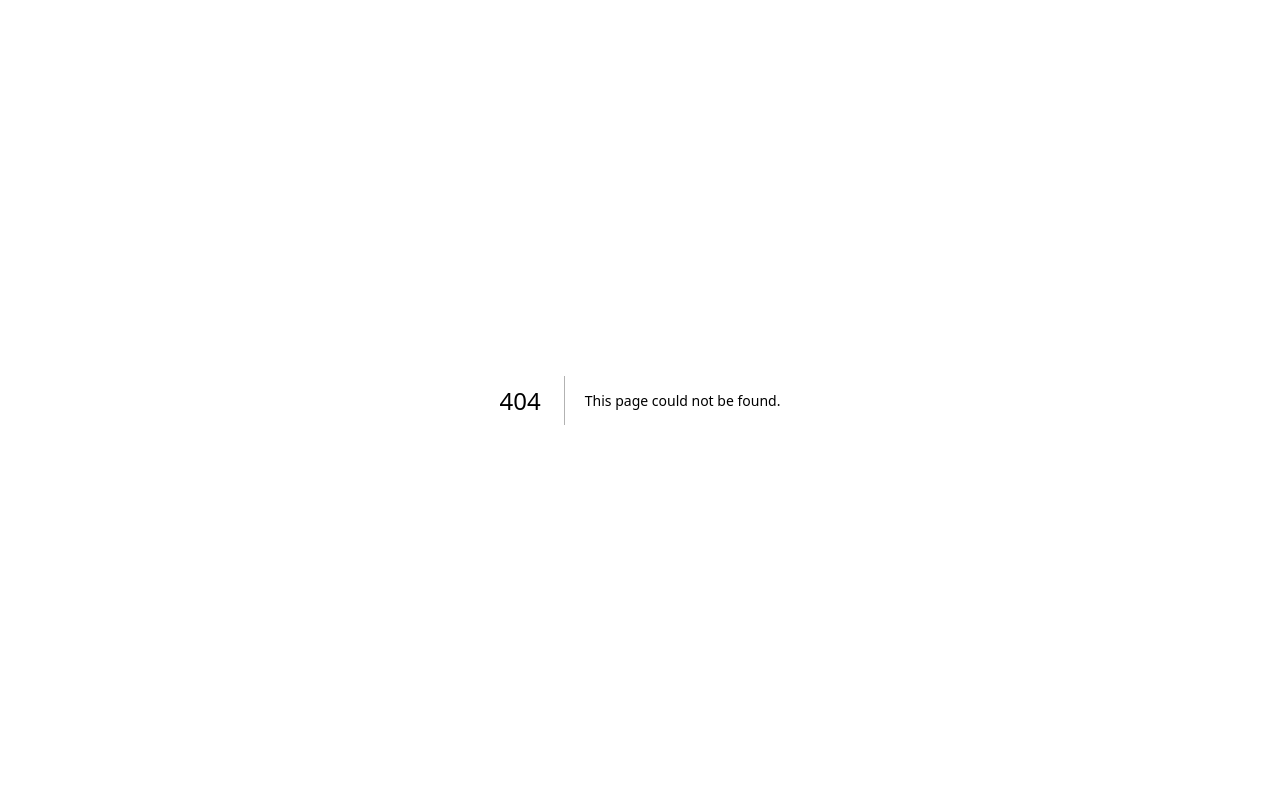
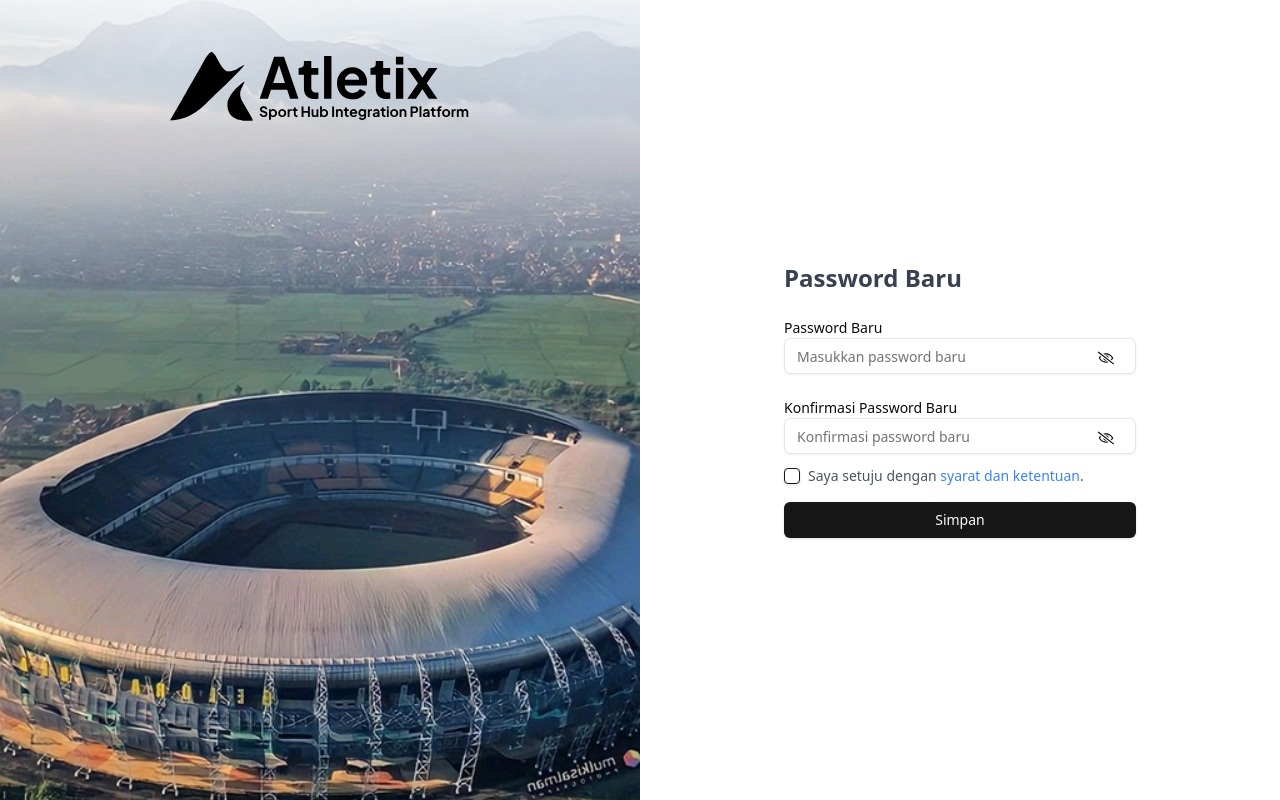
Before and after one commit to bagasly/sport-app-frontend, a Next.js app: page /reset-password in a window 1280 px wide. Before the commit this address had no page. Built offline with nearby package versions, Linux system fonts and the light colour scheme.

Commit message:
"feat - menambahkan halaman forgot-password dan reset-password"

```diff
--- /dev/null
+++ b/src/app/forgot-password/page.tsx
@@ -0,0 +1,5 @@
+export const metadata = {
+  title: "ForgotPassword",
+};
+
+export { default } from "@/components/pages/ForgotPassword";
--- a/src/app/login/page.tsx
+++ b/src/app/login/page.tsx
@@ -1,5 +1,5 @@
 export const metadata = {
-    title: "Login",
-  };
+  title: "Login",
+};
 
-  export { default } from "@/components/page/Login";
+export { default } from "@/components/pages/Login";
--- /dev/null
+++ b/src/app/reset-password/page.tsx
@@ -0,0 +1,5 @@
+export const metadata = {
+    title: "ResetPassword",
+  };
+
+  export { default } from "@/components/pages/ResetPassword";
--- /dev/null
+++ b/src/components/pages/ForgotPassword.tsx
@@ -0,0 +1,121 @@
+"use client";
+
+import React, { useState } from "react";
+import Image from "next/image";
+import { useRouter } from "next/navigation";
+import banner from "../../../public/benner.png";
+import logo from "../../../public/logo.svg";
+import { Button } from "@/components/ui/button";
+import { Input } from "@/components/ui/input";
+import { Label } from "@/components/ui/label";
+import {
+  InputOTP,
+  InputOTPGroup,
+  InputOTPSlot,
+} from "@/components/ui/input-otp";
+
+const ForgotPassword = () => {
+  const [phone, setPhone] = useState("");
+  const [otp, setOtp] = useState("");
+  const router = useRouter(); // Inisialisasi useRouter
+
+  const handleSendOtp = () => {
+    console.log("Mengirim OTP ke:", phone);
+    // Simulasi pengiriman OTP, di real-world ini harus menggunakan API
+  };
+
+  const handleVerifyOtp = () => {
+    console.log("OTP yang dimasukkan:", otp);
+
+    // Simulasi validasi OTP (gantilah dengan pengecekan OTP dari backend)
+    const correctOtp = "123456"; // Contoh OTP yang benar
+
+    if (otp === correctOtp) {
+      router.push("/reset-password"); // Arahkan ke halaman Reset Password
+    } else {
+      alert("Kode OTP salah, silakan coba lagi."); // Tampilkan peringatan jika OTP salah
+    }
+  };
+
+  return (
+    <div className="grid grid-cols-1 md:grid-cols-2 w-full h-screen">
+      {/* Banner */}
+      <section className="relative hidden md:block">
+        <Image
+          src={banner}
+          className="w-full h-screen object-cover"
+          width={2000}
+          height={2000}
+          priority
+          alt="banner"
+        />
+        <Image
+          src={logo}
+          className="absolute top-10 left-1/2 transform -translate-x-1/2"
+          width={300}
+          height={200}
+          alt="logo"
+        />
+      </section>
+
+      {/* Form Lupa Password */}
+      <div className="flex flex-col items-center justify-center max-w-md w-full px-6 md:px-12 mx-auto">
+        <h2 className="text-2xl font-semibold text-gray-700 text-left w-full">
+          Lupa Password
+        </h2>
+        <p className="text-sm text-gray-500 text-left w-full mt-1">
+          Masukkan nomor HP Anda untuk mendapatkan kode OTP.
+        </p>
+
+        {/* Input Nomor HP */}
+        <div className="w-full mt-6">
+          <Label htmlFor="phone" className="mb-2 block text-gray-600">
+            Nomor Ponsel
+          </Label>
+          <div className="relative">
+            <Input
+              id="phone"
+              className="h-11 w-full pr-24"
+              type="tel"
+              pattern="[0-9]*"
+              placeholder="Masukkan Nomor Ponsel WhatsApp"
+              value={phone}
+              onChange={(e) => setPhone(e.target.value)}
+            />
+            <Button
+              onClick={handleSendOtp}
+              size="sm"
+              className="absolute right-2 top-1/2 -translate-y-1/2"
+            >
+              Kirim OTP
+            </Button>
+          </div>
+        </div>
+
+        {/* Input OTP */}
+        <div className="w-full mt-6">
+          <Label htmlFor="otp" className="mb-2 block text-gray-600">
+            Kode OTP
+          </Label>
+          <InputOTP maxLength={6} value={otp} onChange={setOtp}>
+            <InputOTPGroup>
+              <InputOTPSlot index={0} />
+              <InputOTPSlot index={1} />
+              <InputOTPSlot index={2} />
+              <InputOTPSlot index={3} />
+              <InputOTPSlot index={4} />
+              <InputOTPSlot index={5} />
+            </InputOTPGroup>
+          </InputOTP>
+        </div>
+
+        {/* Tombol Lanjutkan */}
+        <Button onClick={handleVerifyOtp} className="w-full mt-6">
+          Lanjutkan
+        </Button>
+      </div>
+    </div>
+  );
+};
+
+export default ForgotPassword;
--- /dev/null
+++ b/src/components/pages/ResetPassword.tsx
@@ -0,0 +1,150 @@
+"use client";
+
+import { useState } from "react";
+import { useRouter } from "next/navigation";
+import Image from "next/image";
+import banner from "../../../public/benner.png";
+import logo from "../../../public/logo.svg";
+import { Button } from "@/components/ui/button";
+import { Input } from "@/components/ui/input";
+import { Checkbox } from "@/components/ui/checkbox";
+import { FaRegEyeSlash, FaRegEye } from "react-icons/fa";
+
+const ResetPassword = () => {
+  const router = useRouter();
+  const [password, setPassword] = useState("");
+  const [confirmPassword, setConfirmPassword] = useState("");
+  const [error, setError] = useState("");
+  const [isChecked, setIsChecked] = useState(false);
+  const [showPassword, setShowPassword] = useState(false);
+  const [showConfirmPassword, setShowConfirmPassword] = useState(false);
+
+  const handleSubmit = () => {
+    if (!isChecked) {
+      setError("Anda harus menyetujui syarat dan ketentuan.");
+      return;
+    }
+
+    if (password.length < 6) {
+      setError("Password harus memiliki minimal 6 karakter.");
+      return;
+    }
+
+    if (password !== confirmPassword) {
+      setError("Konfirmasi password tidak cocok.");
+      return;
+    }
+
+    setError("");
+    alert("Password berhasil diubah!");
+    router.push("/login");
+  };
+
+  return (
+    <div className="grid grid-cols-1 md:grid-cols-2 w-full h-screen">
+      {/* Banner */}
+      <section className="relative hidden md:block">
+        <Image
+          src={banner}
+          className="w-full h-screen object-cover"
+          width={2000}
+          height={2000}
+          priority
+          alt="banner"
+        />
+        <Image
+          src={logo}
+          className="absolute top-10 left-1/2 transform -translate-x-1/2"
+          width={300}
+          height={200}
+          alt="logo"
+        />
+      </section>
+
+      {/* Form Reset Password */}
+      <div className="flex flex-col items-center justify-center max-w-md w-full px-6 md:px-12 mx-auto">
+        <h2 className="text-2xl font-semibold text-gray-700 text-left w-full">
+          Password Baru
+        </h2>
+
+        {/* Input Password Baru */}
+        <div className="w-full mt-6 relative">
+          <label className="block text-sm font-medium">Password Baru</label>
+          <Input
+            type={showPassword ? "text" : "password"}
+            placeholder="Masukkan password baru"
+            value={password}
+            onChange={(e) => setPassword(e.target.value)}
+          />
+          <Button
+            type="button"
+            tabIndex={-1}
+            variant="ghost"
+            onClick={() => setShowPassword(!showPassword)}
+            size="icon"
+            className="absolute top-10 right-3 -translate-y-1/2 hover:bg-transparent"
+            aria-label={
+              showPassword ? "Sembunyikan Password" : "Tampilkan Password"
+            }
+          >
+            {showPassword ? <FaRegEye /> : <FaRegEyeSlash />}
+          </Button>
+        </div>
+
+        {/* Konfirmasi Password */}
+        <div className="w-full mt-6 relative">
+          <label className="block text-sm font-medium">
+            Konfirmasi Password Baru
+          </label>
+          <Input
+            type={showConfirmPassword ? "text" : "password"}
+            placeholder="Konfirmasi password baru"
+            value={confirmPassword}
+            onChange={(e) => setConfirmPassword(e.target.value)}
+          />
+          <Button
+            type="button"
+            tabIndex={-1}
+            variant="ghost"
+            onClick={() => setShowConfirmPassword(!showConfirmPassword)}
+            size="icon"
+            className="absolute top-10 right-3 -translate-y-1/2 hover:bg-transparent"
+            aria-label={
+              showConfirmPassword
+                ? "Sembunyikan Password"
+                : "Tampilkan Password"
+            }
+          >
+            {showConfirmPassword ? <FaRegEye /> : <FaRegEyeSlash />}
+          </Button>
+        </div>
+
+        {/* Checkbox Persetujuan */}
+        <div className="text-left w-full mt-3 flex items-center">
+          <Checkbox
+            id="terms"
+            checked={isChecked}
+            onCheckedChange={(checked) => setIsChecked(checked === true)}
+          />
+          <label htmlFor="terms" className="ml-2 text-sm text-gray-600">
+            Saya setuju dengan{" "}
+            <a href="#" className="text-blue-500">
+              syarat dan ketentuan
+            </a>
+            .
+          </label>
+        </div>
+
+        {/* Pesan Error */}
+        {error && <p className="text-red-500 text-sm mt-2">{error}</p>}
+
+        {/* Tombol Simpan */}
+        <Button onClick={handleSubmit} className="w-full mt-4">
+          Simpan
+        </Button>
+      </div>
+    </div>
+  );
+};
+
+export default ResetPassword;
```
Also changed, not shown: src/components/pages/Login.tsx (renamed from src/components/page/Login.tsx).
